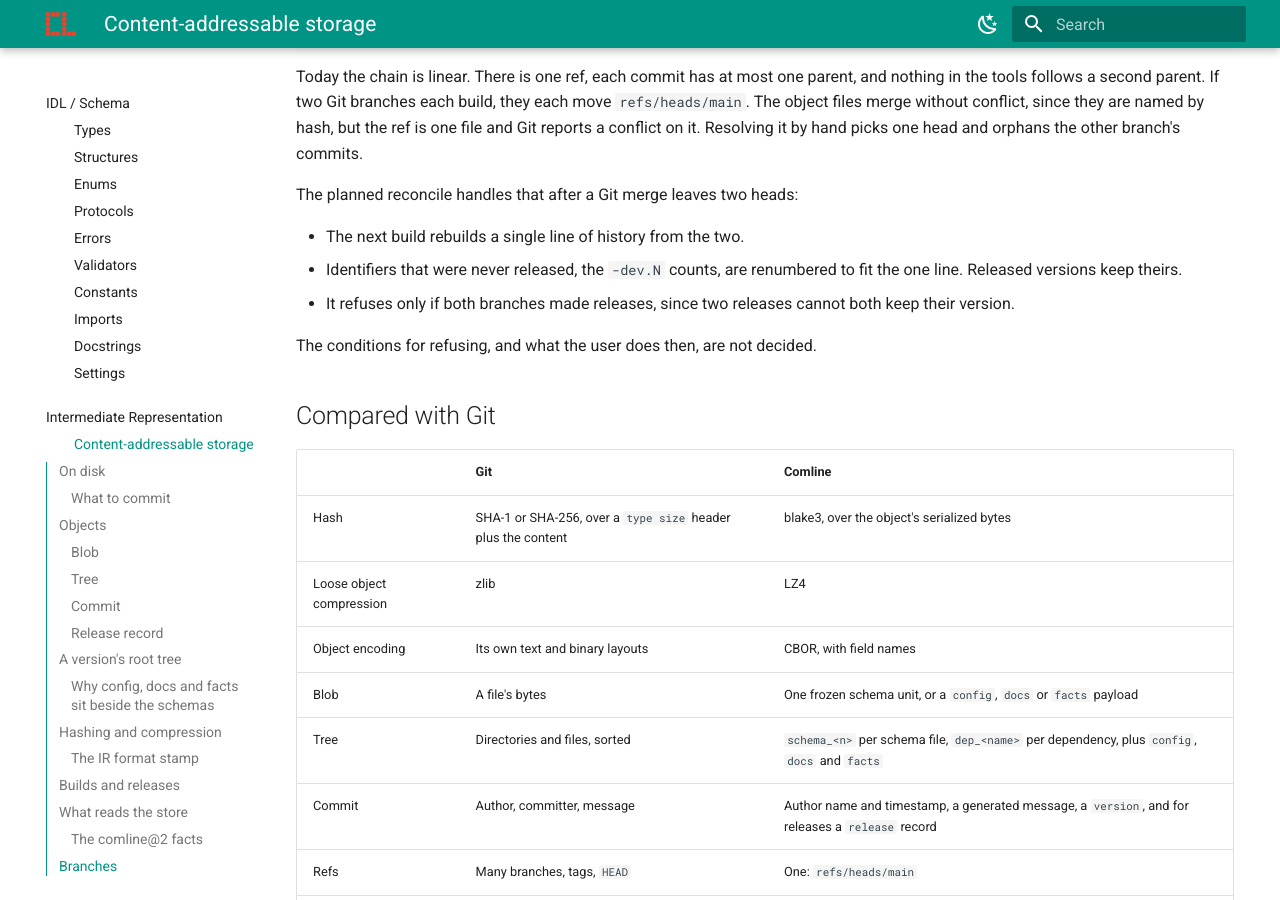
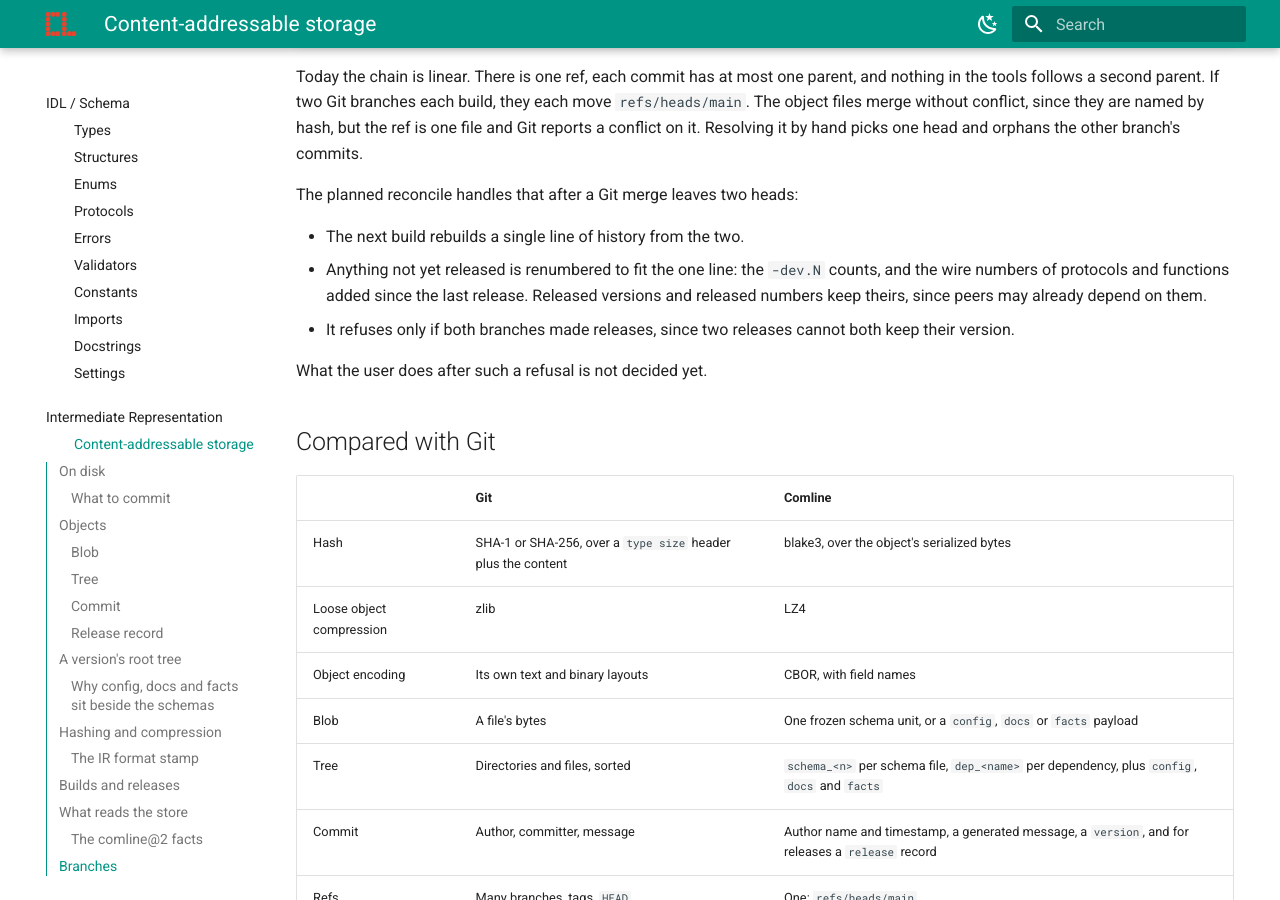
Before and after one commit to ComlineProject/docs, an MkDocs documentation site: the page built from docs/docs/guide/ir/cas.md, in a window 1280 px wide and 900 px high, scrolled down 9572 px. Built offline with MkDocs 1.6.1 and Material for MkDocs 9.7.7, drawn with Linux system fonts in a browser that asks for light colours; the version menu is left out.

Commit message:
guide: the reconcile also renumbers unreleased wire numbers

```diff
--- a/docs/docs/guide/ir/cas.md
+++ b/docs/docs/guide/ir/cas.md
@@ -353,12 +353,14 @@ branch's commits.
 The planned reconcile handles that after a Git merge leaves two heads:
 
 - The next build rebuilds a single line of history from the two.
-- Identifiers that were never released, the `-dev.N` counts, are renumbered
-  to fit the one line. Released versions keep theirs.
+- Anything not yet released is renumbered to fit the one line: the `-dev.N`
+  counts, and the wire numbers of protocols and functions added since the last
+  release. Released versions and released numbers keep theirs, since peers may
+  already depend on them.
 - It refuses only if both branches made releases, since two releases cannot
   both keep their version.
 
-The conditions for refusing, and what the user does then, are not decided.
+What the user does after such a refusal is not decided yet.
 
 ## Compared with Git
 
```
